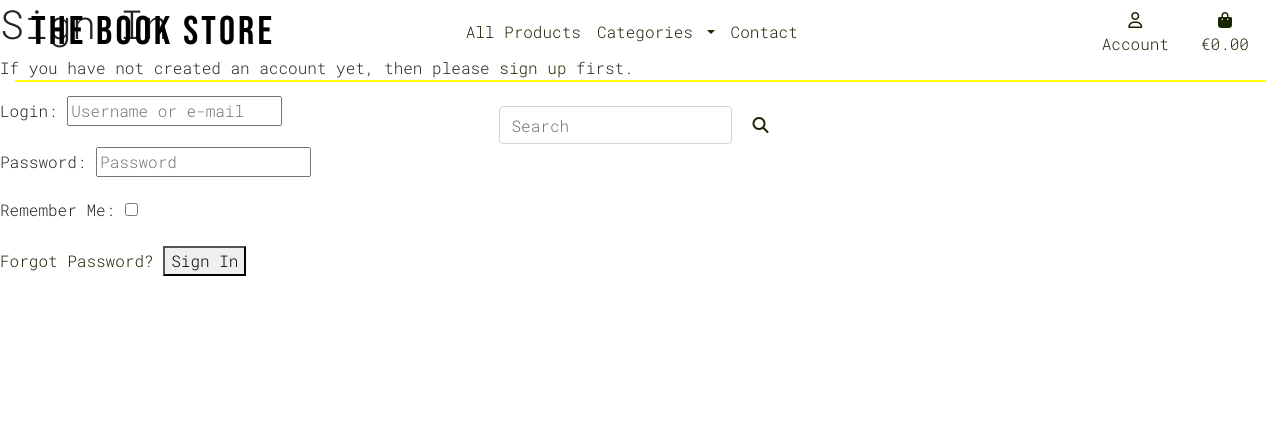
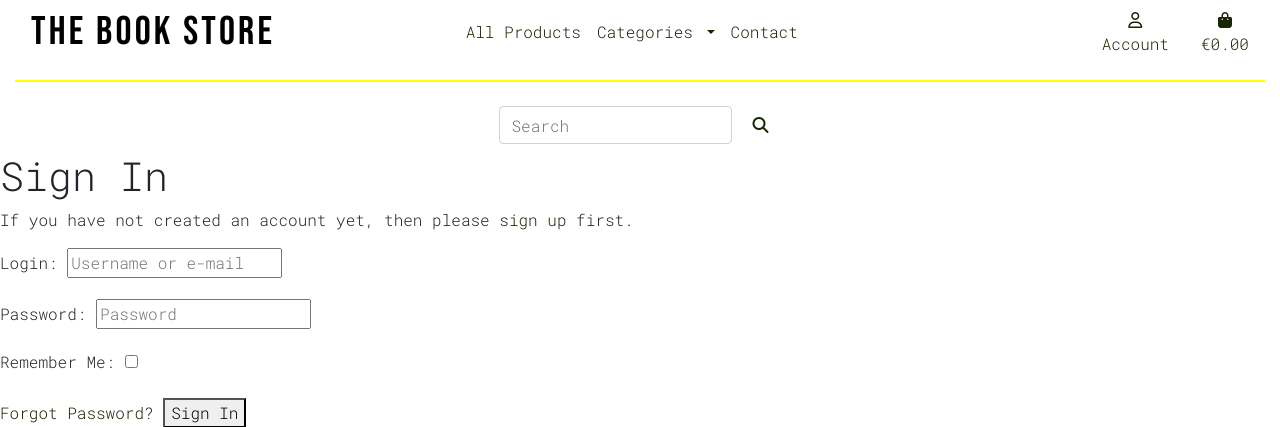
Before and after one commit to EllyC20/The-BookStore-MS4, a Django app: page /accounts/login/ in a window 1280 px wide. Shown: the top 427 px of the page. Run offline with Django 3.2, Linux system fonts and the light colour scheme; some libraries are stand-ins or nearby versions.

Commit message:
Alter navbar classes

```diff
--- a/templates/base.html
+++ b/templates/base.html
@@ -34,7 +34,7 @@
     <title>The BookStore</title>
 </head>
 <body>
-    <header class="container-fluid fixed-top">
+    <header class="container-fluid">
         <div class="row">
             <div class="col-lg-4 my-auto py-1 py-lg-0 text-center text-lg-left">
                 <a href="{% url 'home' %}" class="nav-link">
```
